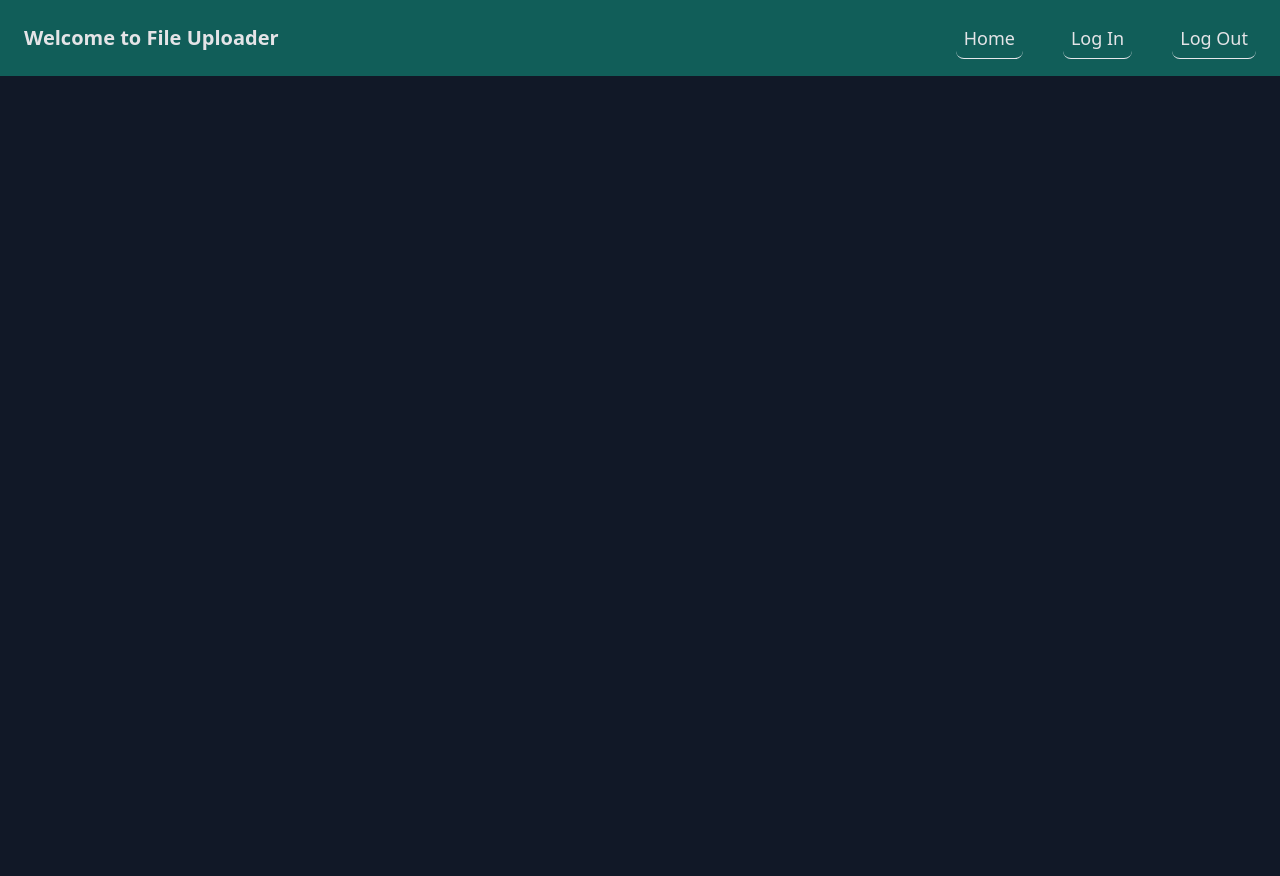
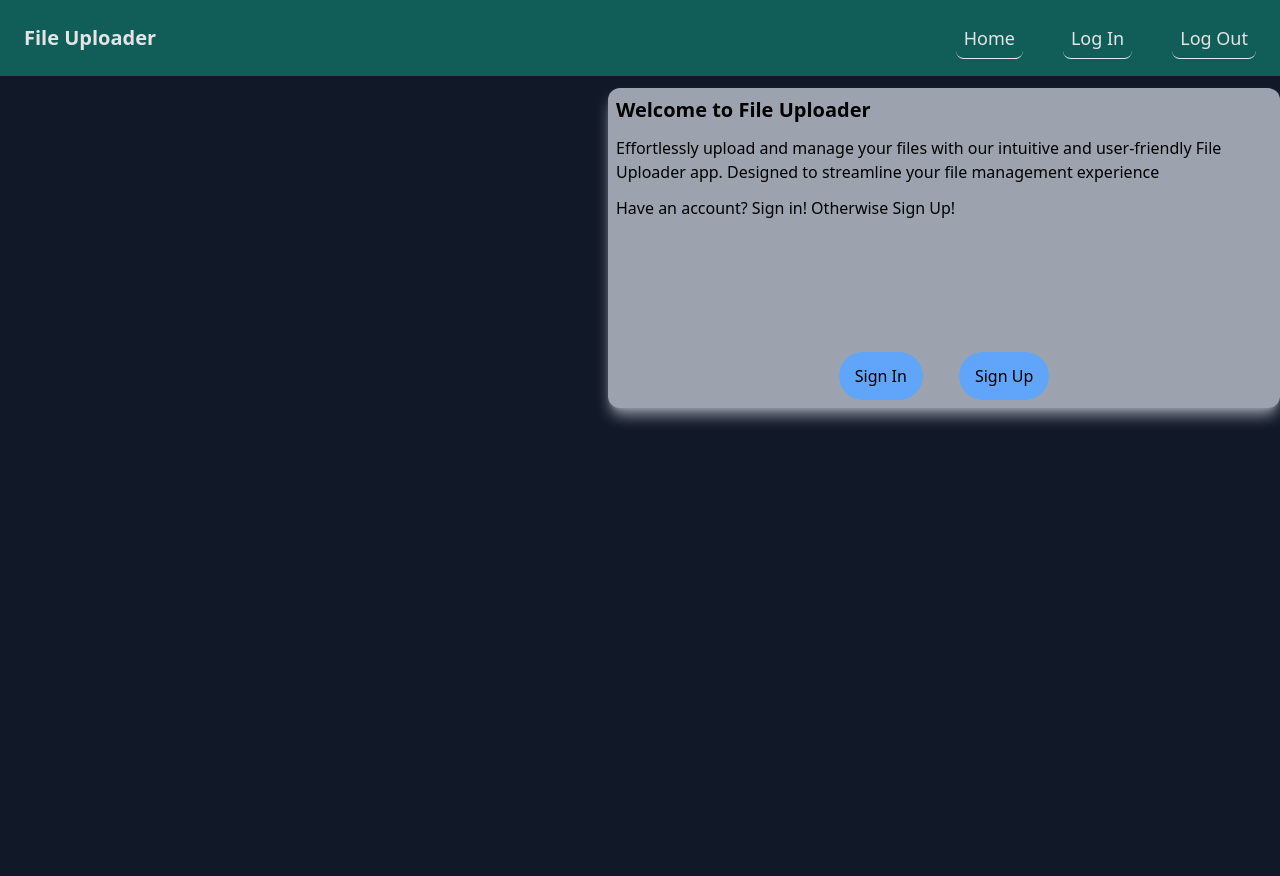
Before and after one commit to moahnaf11/File-Uploader, a Node server app: page / in a window 1280 px wide. Run offline with Node 20, Linux system fonts and the light colour scheme; some libraries are stand-ins or nearby versions.

Commit message:
Create sign in and sign up routes
Created sign in and sign up routes
Styled file uploader introduction div

```diff
--- a/controllers/indexController.js
+++ b/controllers/indexController.js
@@ -2,6 +2,16 @@ const getHomePage = async (req, res) => {
     res.render("home");
 }
 
+const getSignIn = async (req, res) => {
+    res.render("signin")
+}
+
+const getSignUp = async (req, res) => {
+    res.render("signup")
+}
+
 module.exports = {
-    getHomePage
+    getHomePage,
+    getSignIn,
+    getSignUp
 }
--- a/public/output.css
+++ b/public/output.css
@@ -593,8 +593,16 @@ video {
   margin-right: auto;
 }
 
+.mt-auto {
+  margin-top: auto;
+}
+
 .flex {
   display: flex;
+}
+
+.h-11 {
+  height: 2.75rem;
 }
 
 .h-full {
@@ -605,12 +613,64 @@ video {
   height: 100vh;
 }
 
+.h-72 {
+  height: 18rem;
+}
+
+.max-h-80 {
+  max-height: 20rem;
+}
+
+.min-h-7 {
+  min-height: 1.75rem;
+}
+
+.min-h-72 {
+  min-height: 18rem;
+}
+
+.w-48 {
+  width: 12rem;
+}
+
+.w-72 {
+  width: 18rem;
+}
+
+.w-96 {
+  width: 24rem;
+}
+
+.min-w-96 {
+  min-width: 24rem;
+}
+
+.max-w-96 {
+  max-width: 24rem;
+}
+
+.max-w-2xl {
+  max-width: 42rem;
+}
+
+.flex-1 {
+  flex: 1 1 0%;
+}
+
 .flex-col {
   flex-direction: column;
 }
 
 .items-center {
   align-items: center;
+}
+
+.justify-end {
+  justify-content: flex-end;
+}
+
+.justify-center {
+  justify-content: center;
 }
 
 .justify-between {
@@ -621,17 +681,47 @@ video {
   gap: 2.5rem;
 }
 
+.gap-3 {
+  gap: 0.75rem;
+}
+
+.gap-9 {
+  gap: 2.25rem;
+}
+
 .rounded-lg {
   border-radius: 0.5rem;
+}
+
+.rounded-xl {
+  border-radius: 0.75rem;
+}
+
+.rounded-md {
+  border-radius: 0.375rem;
+}
+
+.rounded-full {
+  border-radius: 9999px;
 }
 
 .border-b {
   border-bottom-width: 1px;
 }
 
+.bg-gray-400 {
+  --tw-bg-opacity: 1;
+  background-color: rgb(156 163 175 / var(--tw-bg-opacity));
+}
+
 .bg-gray-600 {
   --tw-bg-opacity: 1;
   background-color: rgb(75 85 99 / var(--tw-bg-opacity));
+}
+
+.bg-gray-900 {
+  --tw-bg-opacity: 1;
+  background-color: rgb(17 24 39 / var(--tw-bg-opacity));
 }
 
 .bg-teal-800 {
@@ -644,17 +734,59 @@ video {
   background-color: rgb(255 255 255 / var(--tw-bg-opacity));
 }
 
-.bg-gray-900 {
+.bg-slate-600 {
   --tw-bg-opacity: 1;
-  background-color: rgb(17 24 39 / var(--tw-bg-opacity));
+  background-color: rgb(71 85 105 / var(--tw-bg-opacity));
+}
+
+.bg-blue-600 {
+  --tw-bg-opacity: 1;
+  background-color: rgb(37 99 235 / var(--tw-bg-opacity));
+}
+
+.bg-blue-400 {
+  --tw-bg-opacity: 1;
+  background-color: rgb(96 165 250 / var(--tw-bg-opacity));
 }
 
 .p-2 {
   padding: 0.5rem;
 }
 
+.p-3 {
+  padding: 0.75rem;
+}
+
 .p-6 {
   padding: 1.5rem;
+}
+
+.px-3 {
+  padding-left: 0.75rem;
+  padding-right: 0.75rem;
+}
+
+.px-4 {
+  padding-left: 1rem;
+  padding-right: 1rem;
+}
+
+.py-3 {
+  padding-top: 0.75rem;
+  padding-bottom: 0.75rem;
+}
+
+.py-0 {
+  padding-top: 0px;
+  padding-bottom: 0px;
+}
+
+.pl-0 {
+  padding-left: 0px;
+}
+
+.pr-0 {
+  padding-right: 0px;
 }
 
 .text-lg {
@@ -676,14 +808,96 @@ video {
   color: rgb(228 228 231 / var(--tw-text-opacity));
 }
 
+.text-black {
+  --tw-text-opacity: 1;
+  color: rgb(0 0 0 / var(--tw-text-opacity));
+}
+
+.shadow-lg {
+  --tw-shadow: 0 10px 15px -3px rgb(0 0 0 / 0.1), 0 4px 6px -4px rgb(0 0 0 / 0.1);
+  --tw-shadow-colored: 0 10px 15px -3px var(--tw-shadow-color), 0 4px 6px -4px var(--tw-shadow-color);
+  box-shadow: var(--tw-ring-offset-shadow, 0 0 #0000), var(--tw-ring-shadow, 0 0 #0000), var(--tw-shadow);
+}
+
+.shadow {
+  --tw-shadow: 0 1px 3px 0 rgb(0 0 0 / 0.1), 0 1px 2px -1px rgb(0 0 0 / 0.1);
+  --tw-shadow-colored: 0 1px 3px 0 var(--tw-shadow-color), 0 1px 2px -1px var(--tw-shadow-color);
+  box-shadow: var(--tw-ring-offset-shadow, 0 0 #0000), var(--tw-ring-shadow, 0 0 #0000), var(--tw-shadow);
+}
+
+.shadow-gray-700 {
+  --tw-shadow-color: #374151;
+  --tw-shadow: var(--tw-shadow-colored);
+}
+
+.shadow-gray-700\/50 {
+  --tw-shadow-color: rgb(55 65 81 / 0.5);
+  --tw-shadow: var(--tw-shadow-colored);
+}
+
+.shadow-gray-700\/80 {
+  --tw-shadow-color: rgb(55 65 81 / 0.8);
+  --tw-shadow: var(--tw-shadow-colored);
+}
+
+.shadow-cyan-700\/80 {
+  --tw-shadow-color: rgb(14 116 144 / 0.8);
+  --tw-shadow: var(--tw-shadow-colored);
+}
+
+.shadow-cyan-600\/80 {
+  --tw-shadow-color: rgb(8 145 178 / 0.8);
+  --tw-shadow: var(--tw-shadow-colored);
+}
+
+.shadow-cyan-600\/50 {
+  --tw-shadow-color: rgb(8 145 178 / 0.5);
+  --tw-shadow: var(--tw-shadow-colored);
+}
+
+.shadow-cyan-200 {
+  --tw-shadow-color: #a5f3fc;
+  --tw-shadow: var(--tw-shadow-colored);
+}
+
+.shadow-gray-400 {
+  --tw-shadow-color: #9ca3af;
+  --tw-shadow: var(--tw-shadow-colored);
+}
+
+.shadow-gray-400\/60 {
+  --tw-shadow-color: rgb(156 163 175 / 0.6);
+  --tw-shadow: var(--tw-shadow-colored);
+}
+
+.shadow-gray-400\/80 {
+  --tw-shadow-color: rgb(156 163 175 / 0.8);
+  --tw-shadow: var(--tw-shadow-colored);
+}
+
+.shadow-gray-400\/90 {
+  --tw-shadow-color: rgb(156 163 175 / 0.9);
+  --tw-shadow: var(--tw-shadow-colored);
+}
+
 .hover\:bg-blue-400:hover {
   --tw-bg-opacity: 1;
   background-color: rgb(96 165 250 / var(--tw-bg-opacity));
 }
 
+.hover\:bg-blue-600:hover {
+  --tw-bg-opacity: 1;
+  background-color: rgb(37 99 235 / var(--tw-bg-opacity));
+}
+
 .hover\:text-black:hover {
   --tw-text-opacity: 1;
   color: rgb(0 0 0 / var(--tw-text-opacity));
+}
+
+.hover\:text-white:hover {
+  --tw-text-opacity: 1;
+  color: rgb(255 255 255 / var(--tw-text-opacity));
 }
 
 .hover\:shadow-lg:hover {
@@ -692,28 +906,18 @@ video {
   box-shadow: var(--tw-ring-offset-shadow, 0 0 #0000), var(--tw-ring-shadow, 0 0 #0000), var(--tw-shadow);
 }
 
-.hover\:shadow-cyan-400:hover {
-  --tw-shadow-color: #22d3ee;
+.hover\:shadow-cyan-400\/50:hover {
+  --tw-shadow-color: rgb(34 211 238 / 0.5);
   --tw-shadow: var(--tw-shadow-colored);
 }
 
-.hover\:shadow-cyan-400\/40:hover {
-  --tw-shadow-color: rgb(34 211 238 / 0.4);
+.hover\:shadow-cyan-500:hover {
+  --tw-shadow-color: #06b6d4;
   --tw-shadow: var(--tw-shadow-colored);
 }
 
-.hover\:shadow-cyan-400\/20:hover {
-  --tw-shadow-color: rgb(34 211 238 / 0.2);
-  --tw-shadow: var(--tw-shadow-colored);
-}
-
-.hover\:shadow-cyan-400\/80:hover {
-  --tw-shadow-color: rgb(34 211 238 / 0.8);
-  --tw-shadow: var(--tw-shadow-colored);
-}
-
-.hover\:shadow-cyan-400\/50:hover {
-  --tw-shadow-color: rgb(34 211 238 / 0.5);
+.hover\:shadow-cyan-500\/60:hover {
+  --tw-shadow-color: rgb(6 182 212 / 0.6);
   --tw-shadow: var(--tw-shadow-colored);
 }
 
@@ -732,3 +936,9 @@ video {
     flex-direction: row;
   }
 }
+
+@media (min-width: 768px) {
+  .md\:pr-0 {
+    padding-right: 0px;
+  }
+}
--- a/router/indexRouter.js
+++ b/router/indexRouter.js
@@ -1,10 +1,12 @@
-const { getHomePage } = require("../controllers/indexController");
+const { getHomePage, getSignIn, getSignUp } = require("../controllers/indexController");
 
 const express = require("express");
 const router = express.Router();
 
 
 router.get("/", getHomePage);
+router.get("/sign-in", getSignIn)
+router.get("/sign-up", getSignUp)
 
 
 
--- a/views/appHeader.ejs
+++ b/views/appHeader.ejs
@@ -1,5 +1,5 @@
 <header class="container mx-auto flex-col bg-teal-800 p-6 flex items-center justify-between sm:flex-row">
-    <h1 class="text-xl font-bold">Welcome to File Uploader</h1>
+    <h1 class="text-xl font-bold">File Uploader</h1>
     <nav>
         <ul class="flex items-center justify-between gap-10">
             <li><a class=" hover:shadow-lg hover:shadow-cyan-400/50 active:bg-blue-700 focus:bg-blue-600 border-b text-lg p-2 hover:bg-blue-400 hover:text-black rounded-lg" href="/">Home</a></li>
--- a/views/home.ejs
+++ b/views/home.ejs
@@ -8,8 +8,17 @@
 </head>
 <body class="text-zinc-200 bg-gray-600 h-screen">
     <%- include("appHeader") %>
+    <main class="bg-gray-900 h-full p-3 flex justify-end md:pr-0">
+        <div class="max-w-2xl shadow-lg shadow-gray-400/90 bg-gray-400 max-h-80 text-black rounded-xl p-2 flex flex-col gap-3">
+            <h2 class="text-xl font-bold">Welcome to File Uploader</h2>
+            <p>Effortlessly upload and manage your files with our intuitive and user-friendly File Uploader app. Designed to streamline your file management experience</p>
+            <p>Have an account? Sign in! Otherwise Sign Up!</p>
+            <div class="flex justify-center gap-9 mt-auto">
+                <a class="py-3 hover:bg-blue-600 hover:text-white px-4 hover:shadow-lg hover:shadow-cyan-500/60 bg-blue-400 rounded-full" href="/sign-in">Sign In</a>
+                <a class="py-3 hover:bg-blue-600 hover:text-white px-4 hover:shadow-lg hover:shadow-cyan-500/60 bg-blue-400 rounded-full" href="/sign-up">Sign Up</a>
+            </div>
 
-    <main class="bg-gray-900 h-full">
+        </div>
 
     </main>
 
```
Also changed, not shown: views/signin.ejs (added, +11 -0 lines), views/signup.ejs (added, +11 -0 lines).
